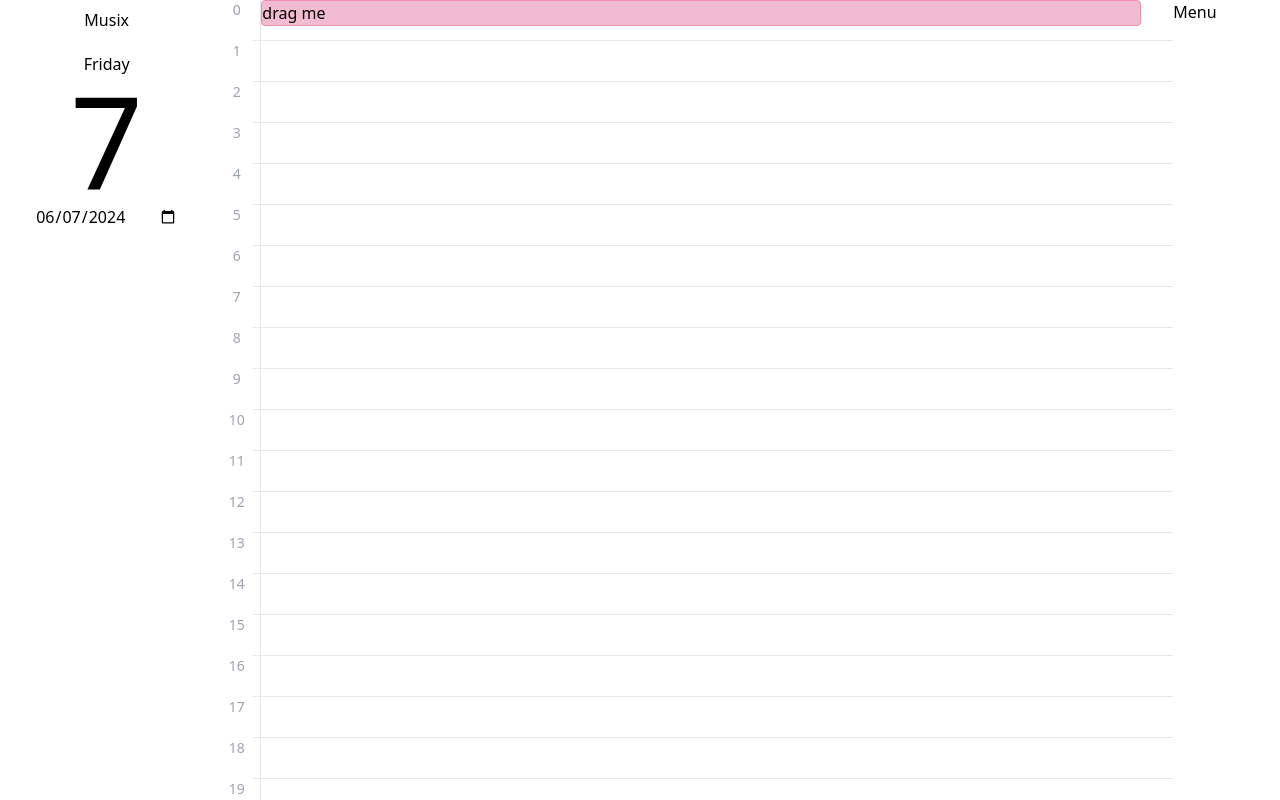
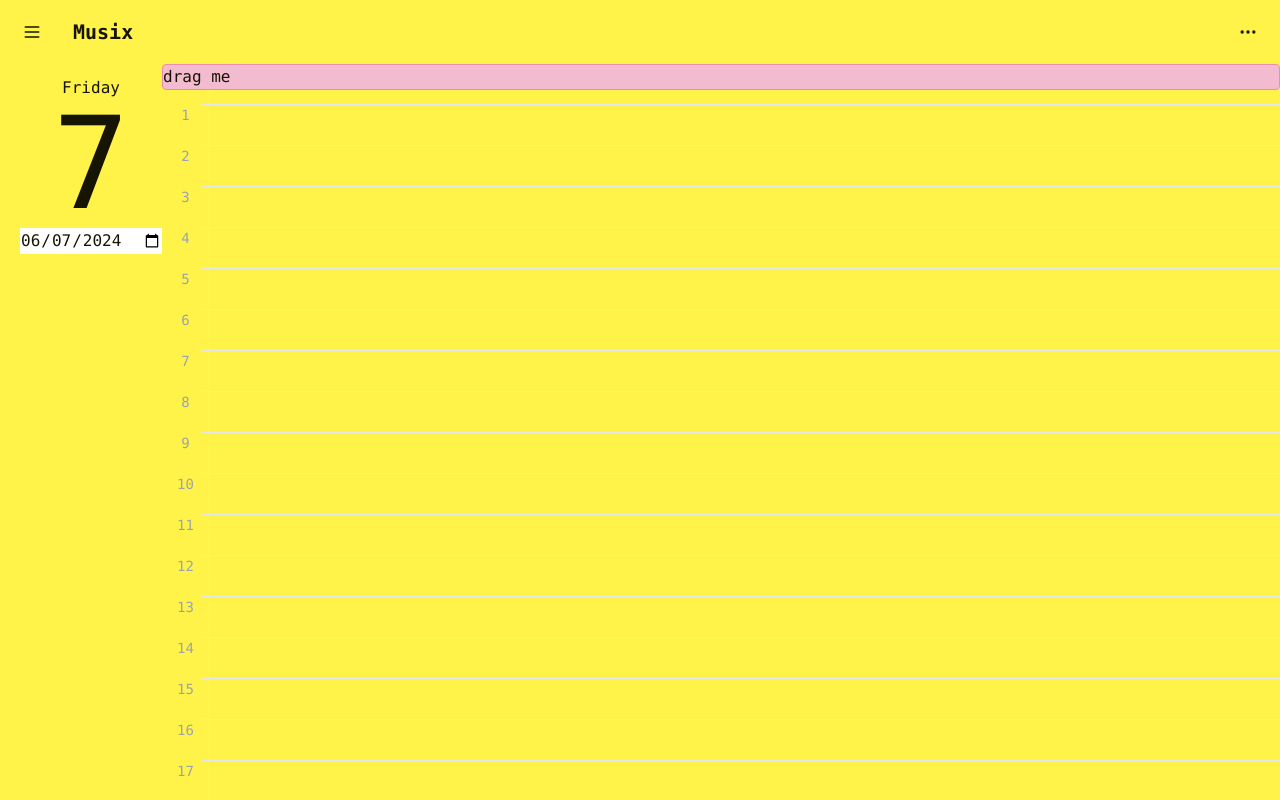
Before and after one commit to mr-wellick/musix, a SvelteKit app: page / in a window 1280 px wide. Shown: the top 800 px of the page. Built offline with nearby package versions, Linux system fonts and the light colour scheme.

Commit message:
add daisy ui
	- todo: fix timeline ui

```diff
--- a/package.json
+++ b/package.json
@@ -21,6 +21,7 @@
 		"@sveltejs/vite-plugin-svelte": "^3.0.0",
 		"@types/eslint": "^8.56.7",
 		"autoprefixer": "^10.4.19",
+		"daisyui": "^4.12.10",
 		"eslint": "^9.0.0",
 		"eslint-config-prettier": "^9.1.0",
 		"eslint-plugin-svelte": "^2.36.0",
--- a/src/app.html
+++ b/src/app.html
@@ -1,5 +1,5 @@
 <!doctype html>
-<html lang="en">
+<html lang="en" data-theme="cyberpunk">
 	<head>
 		<meta charset="utf-8" />
 		<link rel="icon" href="%sveltekit.assets%/favicon.png" />
--- a/src/lib/+timeline.svelte
+++ b/src/lib/+timeline.svelte
@@ -25,7 +25,7 @@
 </script>
 
 <div
-	class="flex relative"
+	class="flex relative w-full"
 	role="list"
 	on:dragover={(e) => {
 		e.preventDefault();
@@ -54,7 +54,7 @@
 		{/each}
 	</ul>
 	<p
-		class="absolute cursor-pointer ml-12 w-11/12 bg-musix-red border border-musix-red-border rounded"
+		class="absolute cursor-pointer w-full bg-musix-red border border-musix-red-border rounded"
 		draggable="true"
 		on:drag={(e) => {
 			//console.log('dragging');
--- a/src/routes/+layout.svelte
+++ b/src/routes/+layout.svelte
@@ -1,17 +1,49 @@
 <script>
+	import '../app.css';
 	import Calendar from '$lib/+calendar.svelte';
-	import '../app.css';
 </script>
 
-<div class="grid grid-cols-12">
-	<div class="col-span-2 justify-items-center">
-		<h1 class="p-2 text-center">Musix</h1>
-		<Calendar />
+<div class="navbar bg-base-100">
+	<div class="flex-none">
+		<button class="btn btn-square btn-ghost">
+			<svg
+				xmlns="http://www.w3.org/2000/svg"
+				fill="none"
+				viewBox="0 0 24 24"
+				class="inline-block h-5 w-5 stroke-current"
+			>
+				<path
+					stroke-linecap="round"
+					stroke-linejoin="round"
+					stroke-width="2"
+					d="M4 6h16M4 12h16M4 18h16"
+				></path>
+			</svg>
+		</button>
 	</div>
+	<div class="flex-1">
+		<a class="btn btn-ghost text-xl">Musix</a>
+	</div>
+	<div class="flex-none">
+		<button class="btn btn-square btn-ghost">
+			<svg
+				xmlns="http://www.w3.org/2000/svg"
+				fill="none"
+				viewBox="0 0 24 24"
+				class="inline-block h-5 w-5 stroke-current"
+			>
+				<path
+					stroke-linecap="round"
+					stroke-linejoin="round"
+					stroke-width="2"
+					d="M5 12h.01M12 12h.01M19 12h.01M6 12a1 1 0 11-2 0 1 1 0 012 0zm7 0a1 1 0 11-2 0 1 1 0 012 0zm7 0a1 1 0 11-2 0 1 1 0 012 0z"
+				></path>
+			</svg>
+		</button>
+	</div>
+</div>
 
-	<div class="col-span-9">
-		<slot></slot>
-	</div>
-
-	<div class="col-span-1">Menu</div>
+<div class="flex pl-5">
+	<Calendar />
+	<slot></slot>
 </div>
--- a/tailwind.config.js
+++ b/tailwind.config.js
@@ -1,3 +1,5 @@
+import daisyui from 'daisyui';
+
 /** @type {import('tailwindcss').Config} */
 export default {
 	content: ['./src/**/*.{html,svelte,ts}'],
@@ -10,5 +12,8 @@ export default {
 			}
 		}
 	},
-	plugins: []
+	daisyui: {
+		themes: ['cyberpunk']
+	},
+	plugins: [daisyui]
 };
```
Also changed, not shown: 1 other file (tests, documents, lock files or other folders).
